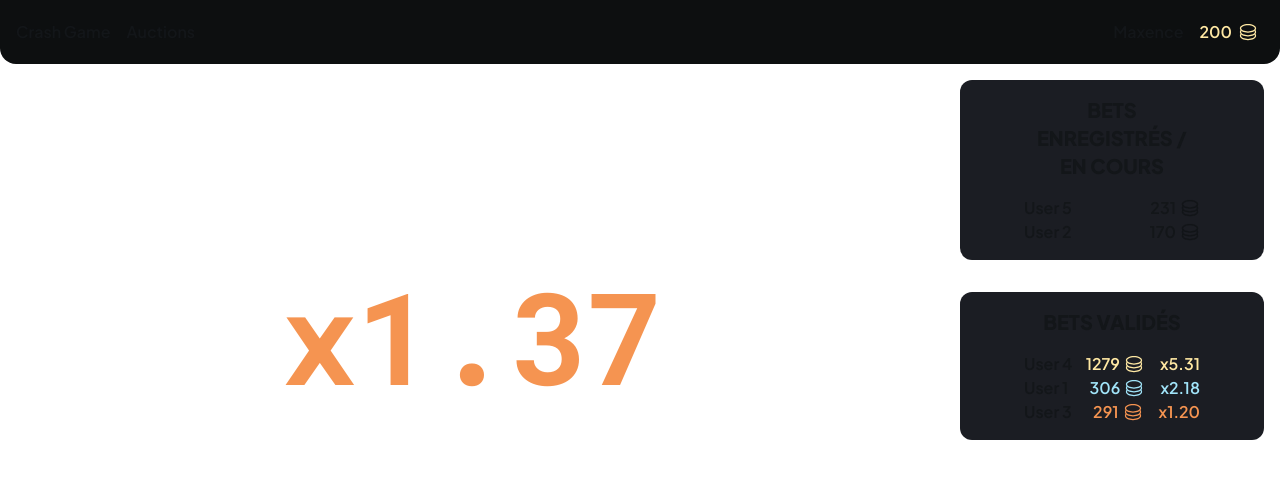
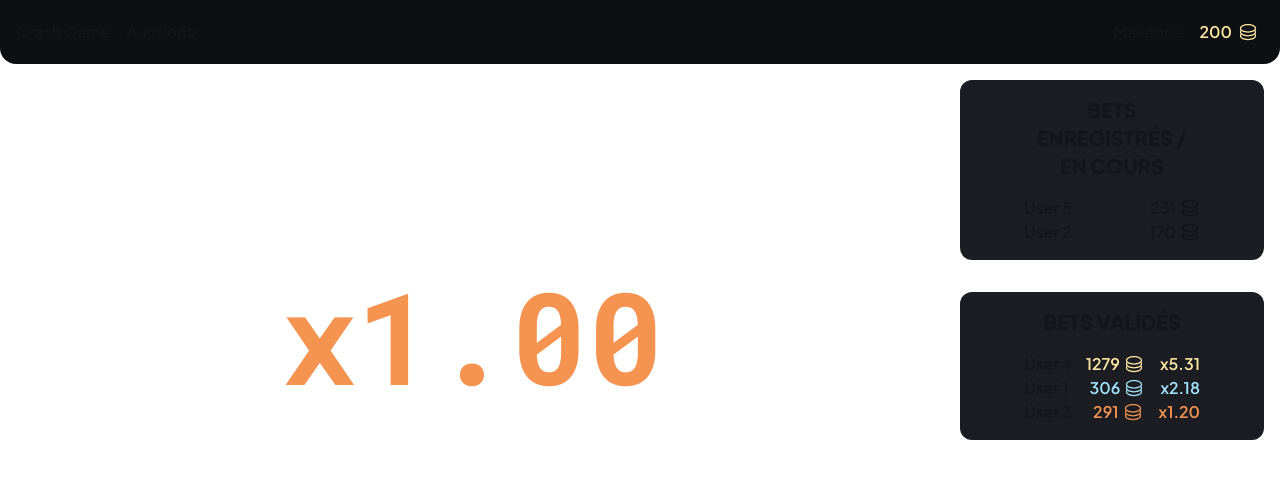
Before and after one commit to mqxewww/gamba-qx, a Next.js app: page / in a window 1280 px wide. Shown: the top 478 px of the page. Built offline with nearby package versions, Linux system fonts and the light colour scheme.

Commit message:
feat(crash-games): add crash-game state display component

```diff
--- a/app/page.tsx
+++ b/app/page.tsx
@@ -3,44 +3,45 @@
 import Navbar from "@/components/Navbar";
 import CGCashedOutBetRow from "@/domains/crash-games/components/CGCashedOutBetRow";
 import CGPlayerRow from "@/domains/crash-games/components/CGPlayerRow";
-import { getBetColor } from "@/helpers/getBetColor";
+import CGStateDisplay from "@/domains/crash-games/components/CGStateDisplay";
+import { staticCrashGameData } from "@/domains/crash-games/data/static-crash-game.data";
+import { CrashGameBetStateEnum } from "@/domains/crash-games/enums/crash-game-bet-state.enum";
+import { CrashGameBetMinified } from "@/domains/crash-games/types/crash-game-bet-minified.type";
+import { CrashGameMinified } from "@/domains/crash-games/types/crash-game-minified.type";
 
 import { useEffect, useRef, useState } from "react";
 
 export default function Home() {
   const [value, setValue] = useState(100);
 
-  const requestRef = useRef<number | null>(null);
+  const [currentCrashGame] = useState<CrashGameMinified>(
+    staticCrashGameData.currentCrashGame
+  );
+  const [bets] = useState<CrashGameBetMinified[]>(staticCrashGameData.bets);
+
+  const crashValueRef = useRef<number | null>(null);
   const startTimeRef = useRef<number | null>(null);
 
   useEffect(() => {
     const animate = (timestamp: number) => {
-      if (startTimeRef.current === null) {
-        startTimeRef.current = timestamp;
+      // if (startTimeRef.current === null) startTimeRef.current = timestamp;
+
+      if (startTimeRef.current) {
+        const elapsedTime = timestamp - startTimeRef.current;
+
+        setValue(Math.floor(Math.exp(0.0578 * (elapsedTime / 1000)) * 100));
       }
 
-      if (startTimeRef.current) {
-        const currentTime = timestamp - startTimeRef.current;
-        const newValue = Math.floor(
-          Math.exp(0.0578 * (currentTime / 1000)) * 100
-        );
-
-        setValue(newValue);
-      }
-
-      requestRef.current = requestAnimationFrame(animate);
+      crashValueRef.current = requestAnimationFrame(animate);
     };
 
-    requestRef.current = requestAnimationFrame(animate);
+    crashValueRef.current = requestAnimationFrame(animate);
 
     return () => {
-      if (requestRef.current !== null) cancelAnimationFrame(requestRef.current);
+      if (crashValueRef.current !== null)
+        cancelAnimationFrame(crashValueRef.current);
     };
   }, []);
-
-  const getCrashValue = () => {
-    return `x${(value / 100).toFixed(2)}`;
-  };
 
   return (
     <div className="min-h-screen">
@@ -52,13 +53,12 @@ export default function Home() {
               {/** Will add background graph here, need to know how I do it. */}
             </div>
 
-            <div className="absolute inset-0 z-10 flex items-center justify-center">
-              <p
-                className="text-9xl font-crash-value"
-                style={{ color: getBetColor(value) }}
-              >
-                {getCrashValue()}
-              </p>
+            <div className="absolute inset-0 z-10 flex flex-col items-center justify-center">
+              <CGStateDisplay
+                remainingTime={200}
+                value={value}
+                state={currentCrashGame.state}
+              />
             </div>
           </div>
 
@@ -70,8 +70,16 @@ export default function Home() {
               BETS ENREGISTRÉS / EN COURS
             </p>
             <div className="flex flex-col items-center">
-              <CGPlayerRow user_name="User 5" amount={231} />
-              <CGPlayerRow user_name="User 2" amount={170} />
+              {bets
+                .filter((bet) => bet.state !== CrashGameBetStateEnum.CASHED_OUT)
+                .map((bet) => (
+                  <CGPlayerRow
+                    key={bet.uuid}
+                    user_name={bet.user_name}
+                    state={bet.state}
+                    amount={bet.amount}
+                  />
+                ))}
             </div>
           </div>
           <div className="rounded-xl p-4 px-16 bg-[#1B1D23]">
@@ -79,21 +87,16 @@ export default function Home() {
               BETS VALIDÉS
             </p>
             <div className="flex flex-col items-center">
-              <CGCashedOutBetRow
-                user_name="User 4"
-                amount={1279}
-                cashedOutAt={531}
-              />
-              <CGCashedOutBetRow
-                user_name="User 1"
-                amount={306}
-                cashedOutAt={218}
-              />
-              <CGCashedOutBetRow
-                user_name="User 3"
-                amount={291}
-                cashedOutAt={120}
-              />
+              {bets
+                .filter((bet) => bet.state === CrashGameBetStateEnum.CASHED_OUT)
+                .map((bet) => (
+                  <CGCashedOutBetRow
+                    key={bet.uuid}
+                    user_name={bet.user_name}
+                    amount={bet.amount}
+                    cashedOutAt={bet.cashedOutAt}
+                  />
+                ))}
             </div>
           </div>
         </div>
--- a/components/icons/Coin.tsx
+++ b/components/icons/Coin.tsx
@@ -1,11 +1,11 @@
 import { CSSProperties } from "react";
 
-interface IconProps {
+interface Props {
   color?: string;
   style?: CSSProperties;
 }
 
-export default function Coin({ color = "currentColor", style }: IconProps) {
+export default function Coin({ color = "currentColor", style }: Props) {
   return (
     <svg
       xmlns="http://www.w3.org/2000/svg"
--- a/domains/crash-games/components/CGCashedOutBetRow.tsx
+++ b/domains/crash-games/components/CGCashedOutBetRow.tsx
@@ -4,7 +4,7 @@ import { getBetColor } from "@/helpers/getBetColor";
 export interface Props {
   user_name: string;
   amount: number;
-  cashedOutAt: number;
+  cashedOutAt: number | null;
 }
 
 export default function CGCashedOutBetRow({
@@ -13,6 +13,8 @@ export default function CGCashedOutBetRow({
   cashedOutAt,
 }: Props) {
   return (
+    <>
+      {cashedOutAt && (
         <div className="w-full flex flex-row">
           <p className="w-1/3 text-left">{user_name}</p>
           <div
@@ -26,5 +28,7 @@ export default function CGCashedOutBetRow({
             <p>x{(cashedOutAt / 100).toFixed(2)}</p>
           </div>
         </div>
+      )}
+    </>
   );
 }
--- a/domains/crash-games/components/CGPlayerRow.tsx
+++ b/domains/crash-games/components/CGPlayerRow.tsx
@@ -1,13 +1,19 @@
 import Coin from "@/components/icons/Coin";
+import { CrashGameBetStateEnum } from "@/domains/crash-games/enums/crash-game-bet-state.enum";
 
 export interface Props {
   user_name: string;
+  state: CrashGameBetStateEnum;
   amount: number;
 }
 
-export default function CGPlayerRow({ user_name, amount }: Props) {
+export default function CGPlayerRow({ user_name, state, amount }: Props) {
   return (
-    <div className="w-full flex flex-row">
+    <div
+      className={`w-full flex flex-row ${
+        state === CrashGameBetStateEnum.CRASHED ? "text-[#E73A38]" : ""
+      }`}
+    >
       <p className="w-1/3 text-left">{user_name}</p>
       <div className="w-2/3 flex flex-row justify-end space-x-4">
         <div className="flex items-center space-x-1">
--- /dev/null
+++ b/domains/crash-games/components/CGStateDisplay.tsx
@@ -0,0 +1,61 @@
+import { CrashGameStateEnum } from "@/domains/crash-games/enums/crash-game-state.enum";
+import { getBetColor } from "@/helpers/getBetColor";
+
+function PendingComponent({ remainingSeconds }: { remainingSeconds: number }) {
+  return (
+    <>
+      <p className="text-4xl">Game will start in :</p>
+      <p className="text-7xl">
+        <span className="font-crash-value">
+          {(remainingSeconds / 100).toFixed(2)}
+        </span>
+        s.
+      </p>
+    </>
+  );
+}
+
+function ProgressComponent({ value }: { value: number }) {
+  return (
+    <p
+      className="text-9xl font-crash-value"
+      style={{ color: getBetColor(value) }}
+    >
+      {`x${(value / 100).toFixed(2)}`}
+    </p>
+  );
+}
+
+function FinishedComponent({ value }: { value: number }) {
+  return (
+    <>
+      <p className="text-4xl" style={{ color: "#E73A38" }}>
+        Game crashed at :
+      </p>
+      <p className="text-7xl" style={{ color: "#E73A38" }}>
+        {`x${(value / 100).toFixed(2)}`}
+      </p>
+    </>
+  );
+}
+
+interface CGStateDisplayProps {
+  remainingTime: number;
+  value: number;
+  state: CrashGameStateEnum;
+}
+
+export default function CGStateDisplay({
+  remainingTime,
+  value,
+  state,
+}: CGStateDisplayProps) {
+  switch (state) {
+    case CrashGameStateEnum.PENDING:
+      return <PendingComponent remainingSeconds={remainingTime} />;
+    case CrashGameStateEnum.IN_PROGRESS:
+      return <ProgressComponent value={value} />;
+    case CrashGameStateEnum.FINISHED:
+      return <FinishedComponent value={value} />;
+  }
+}
--- /dev/null
+++ b/domains/crash-games/data/static-crash-game.data.ts
@@ -0,0 +1,48 @@
+import { CrashGameBetStateEnum } from "@/domains/crash-games/enums/crash-game-bet-state.enum";
+import { CrashGameStateEnum } from "@/domains/crash-games/enums/crash-game-state.enum";
+import { CurrentCrashGame } from "@/domains/crash-games/types/current-crash-game.type";
+
+export const staticCrashGameData: CurrentCrashGame = {
+  currentCrashGame: {
+    uuid: "2b905f7b-95ce-4115-af78-e90a1c5f5c78",
+    created_at: "2025-04-17T14:15:31.000Z",
+    state: CrashGameStateEnum.IN_PROGRESS,
+  },
+  bets: [
+    {
+      uuid: "261f8184-5dbd-4318-ab60-cdb10faf913b",
+      user_name: "User 5",
+      state: CrashGameBetStateEnum.PENDING,
+      amount: 231,
+      cashedOutAt: null,
+    },
+    {
+      uuid: "fff2a5c3-66a8-4cc0-9fd1-63d8f2ceff19",
+      user_name: "User 2",
+      state: CrashGameBetStateEnum.PENDING,
+      amount: 170,
+      cashedOutAt: null,
+    },
+    {
+      uuid: "a2b36cf2-2212-4972-8e78-703d263af7eb",
+      user_name: "User 4",
+      state: CrashGameBetStateEnum.CASHED_OUT,
+      amount: 1279,
+      cashedOutAt: 531,
+    },
+    {
+      uuid: "e5468dbd-aadf-4ee4-bf91-4d8eb8e81a1d",
+      user_name: "User 1",
+      state: CrashGameBetStateEnum.CASHED_OUT,
+      amount: 306,
+      cashedOutAt: 218,
+    },
+    {
+      uuid: "bde78b06-e570-440d-8249-febd02762c49",
+      user_name: "User 3",
+      state: CrashGameBetStateEnum.CASHED_OUT,
+      amount: 291,
+      cashedOutAt: 120,
+    },
+  ],
+};
--- /dev/null
+++ b/domains/crash-games/enums/crash-game-bet-state.enum.ts
@@ -0,0 +1,6 @@
+export enum CrashGameBetStateEnum {
+  NOT_REGISTERED = "NOT_REGISTERED",
+  PENDING = "PENDING",
+  CASHED_OUT = "CASHED_OUT",
+  CRASHED = "CRASHED",
+}
--- /dev/null
+++ b/domains/crash-games/enums/crash-game-state.enum.ts
@@ -0,0 +1,5 @@
+export enum CrashGameStateEnum {
+  PENDING = "PENDING",
+  IN_PROGRESS = "IN_PROGRESS",
+  FINISHED = "FINISHED",
+}
```
Also changed, not shown: domains/crash-games/types/crash-game-bet-minified.type.ts (added, +9 -0 lines), domains/crash-games/types/crash-game-minified.type.ts (added, +7 -0 lines), domains/crash-games/types/current-crash-game.type.ts (added, +7 -0 lines). Lines whose indentation alone changed are shown as unchanged.
